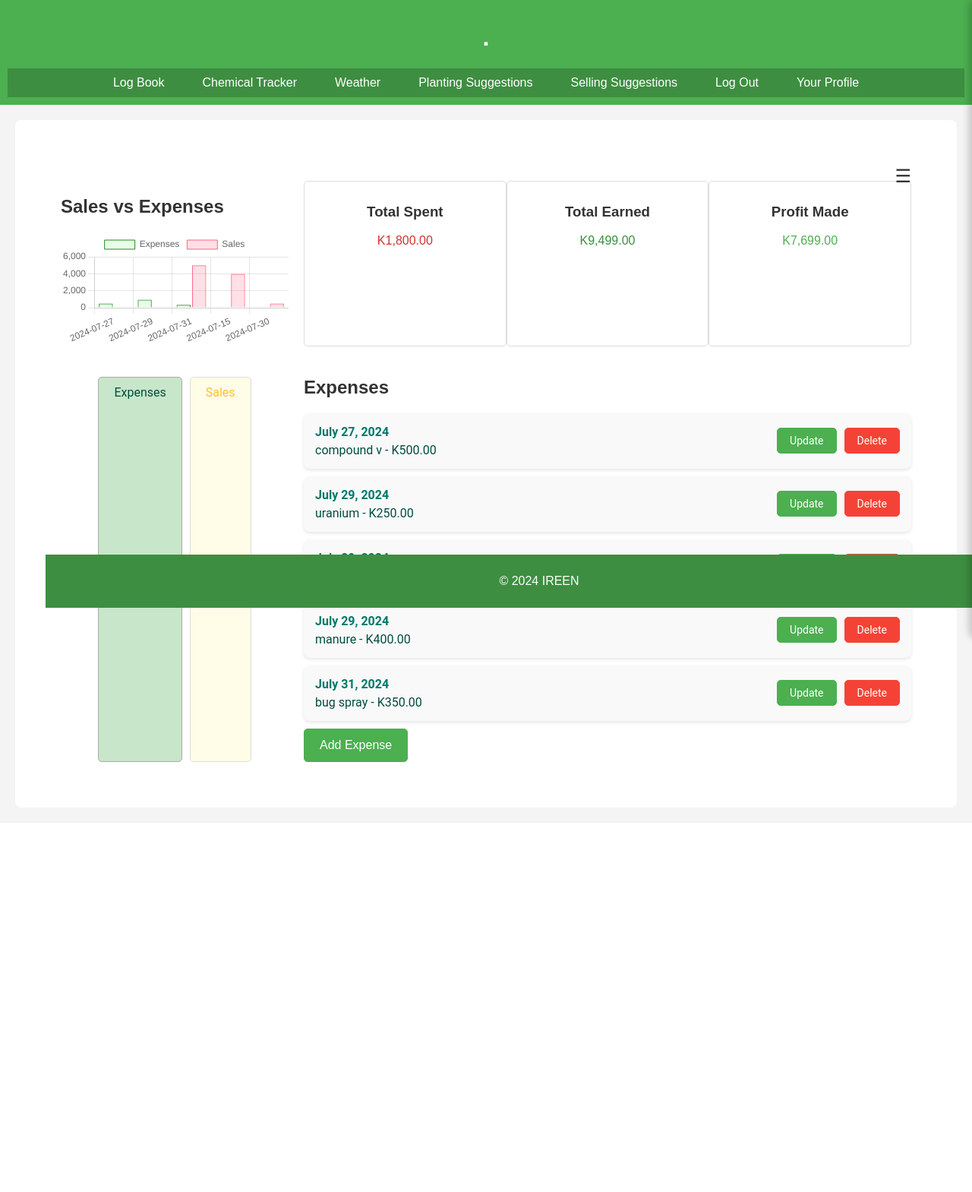
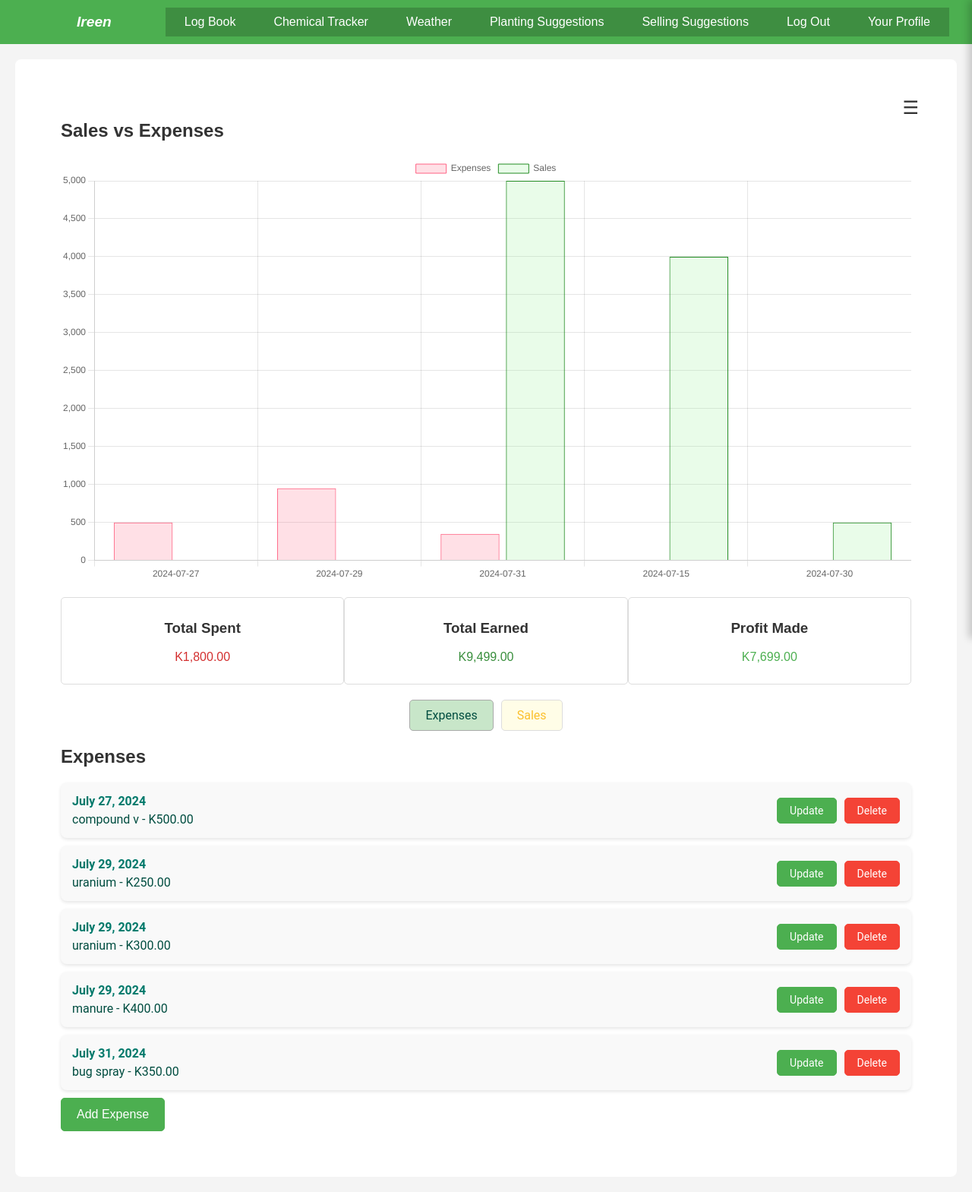
Before and after one commit to mwizG/manhatton, a Django app: page /logbook/ in a window 1280 px wide. Shown: the whole page at 76% size. Before the commit the page ends 1003 px from the top, so only its background shows below. Run offline with Django 5.2, Linux system fonts and the light colour scheme; a user stored in the database is signed in; data comes from the database, SQL or seed files in the repository.

Commit message:
fixing designs

```diff
--- a/ireen/logbook/static/logbook/css/logbook.css
+++ b/ireen/logbook/static/logbook/css/logbook.css
@@ -10,6 +10,9 @@
     font-family: Arial, sans-serif;
     position: relative;
     margin-right: 0; /* No margin for sidebar, adjust dynamically with JavaScript */
+
+    grid-template-columns: 1fr ; /* Sidebar and content for medium screens */
+
 }
 
 
@@ -131,11 +134,17 @@
     font-size: 24px;
     cursor: pointer;
     position: absolute;
-    top: 20px;
-    right: 20px;
+    top: 10px;
+    right: 10px;
     z-index: 2;
     transition: opacity 0.3s ease;
 }
+
+
+
+
+
+
 
 /* Chart section */
 .chart-section {
--- a/ireen/logbook/templates/logbook/index.html
+++ b/ireen/logbook/templates/logbook/index.html
@@ -60,15 +60,17 @@
                         {
                             label: 'Expenses',
                             data: expenses,
-                            backgroundColor: 'rgba(144, 238, 144, 0.2)',  // Light green
-                            borderColor: 'rgba(34, 139, 34, 1)',       // Dark green
+
+                            backgroundColor: 'rgba(255, 99, 132, 0.2)',  // Light pink
+
+                            borderColor: 'rgba(255, 99, 132, 1)',       // Dark pink
                             borderWidth: 1
                         },
                         {
                             label: 'Sales',
                             data: sales,
-                            backgroundColor: 'rgba(255, 99, 132, 0.2)',  // Light pink
-                            borderColor: 'rgba(255, 99, 132, 1)',       // Dark pink
+                            backgroundColor: 'rgba(144, 238, 144, 0.2)',  // Light green
+                            borderColor: 'rgba(34, 139, 34, 1)',       // Dark green
                             borderWidth: 1
                         }
                     ]
@@ -102,12 +104,12 @@
                     <option value="date_range" {% if filter_by == 'date_range' %}selected{% endif %}>Date Range</option>
                     <option value="amount_spent" {% if filter_by == 'amount_spent' %}selected{% endif %}>Amount Spent</option>
                     <option value="amount_earned" {% if filter_by == 'amount_earned' %}selected{% endif %}>Amount Earned</option>
-                    <option value="product" {% if filter_by == 'product' %}selected{% endif %}>Product</option>
-                    <option value="item" {% if filter_by == 'item' %}selected{% endif %}>Item</option>
+                    <option value="product" {% if filter_by == 'product' %}selected{% endif %}>Product sold</option>
+                    <option value="item" {% if filter_by == 'item' %}selected{% endif %}>product bought</option>
                 </select>
 
                 <input type="date" name="filter_value" id="filter_value" value="{{ filter_value }}">
-                <input type="text" name="filter_value" id="filter_value_text" value="{{ filter_value_text }}">
+                <input type="text" name="filter_value" id="filter_value_text"  placeholder='enter product'value="{{ filter_value_text }}">
                 <input type="date" name="filter_range_start" id="filter_range_start" value="{{ filter_range_start }}">
                 <input type="date" name="filter_range_end" id="filter_range_end" value="{{ filter_range_end }}">
 
--- a/ireen/static/css/main.css
+++ b/ireen/static/css/main.css
@@ -10,9 +10,45 @@
 header {
     background-color: #4CAF50; /* Farm green */
     color: white;
-    padding: 10px;
+    padding: 10px 20px; /* Adjust padding for better spacing */
     text-align: center;
     position: relative;
+    display: flex;
+    align-items: center; /* Center items vertically */
+    justify-content: space-between; /* Space out hamburger and title */
+}
+
+header h2{
+    margin: 0; /* Remove default margin */
+    font-size: 1.2em; /* Adjust font size to be smaller */
+    flex: 1; /* Take up available space */
+    text-align: center; /* Center the text */
+     /* Makes the text cursive */
+}
+
+.cursive-heading {
+    font-style: italic; /* Makes the text cursive */
+}
+.hamburger {
+    display: block;
+    cursor: pointer;
+    width: 30px;
+    height: 30px;
+    position: absolute;
+    top: 15px;
+    left: 20px; /* Adjust the position */
+    z-index: 1; /* Ensure it's above other content */
+}
+
+.hamburger div {
+    background-color: white;
+    height: 4px;
+    margin: 6px 0;
+}
+
+/* Show the menu when the hamburger is clicked */
+nav ul.active {
+    display: block;
 }
 
 nav {
@@ -50,6 +86,7 @@
     border-radius: 8px;
 }
 
+/* Footer styles */
 footer {
     background-color: #3E8E41; /* Match sidebar color */
     color: white;
@@ -60,44 +97,13 @@
     bottom: 0;
 }
 
-/* Hamburger menu */
-.hamburger {
-    display: block;
-    cursor: pointer;
-    width: 30px;
-    height: 30px;
-    position: absolute;
-    top: 15px;
-    left: 15px;
-}
+/* Responsive design */
 
-.hamburger div {
-    background-color: white;
-    height: 4px;
-    margin: 6px 0;
-}
+@media (min-width: 600px) {
+    header {
+        padding: 10px 30px; /* Adjust padding for larger screens */
+    }
 
-/* Show the menu when the hamburger is clicked */
-nav ul.active {
-    display: block;
-}
-
-/* Layout styles */
-.container {
-    display: grid;
-    grid-template-columns: 1fr;
-    gap: 20px;
-}
-
-.sidebar {
-    background-color: #3E8E41; /* Sidebar color */
-    padding: 15px;
-    border-radius: 8px;
-    color: white;
-}
-
-/* Responsive design */
-@media (min-width: 600px) {
     .hamburger {
         display: none; /* Hide hamburger on larger screens */
     }
@@ -112,9 +118,6 @@
         margin: 0 15px;
     }
 
-    .container {
-        grid-template-columns: 1fr 3fr; /* Sidebar and content for medium screens */
-    }
 
     .sidebar {
         grid-column: 1 / 2; /* Sidebar in the first column */
@@ -126,13 +129,4 @@
         padding: 40px; /* Increase padding for larger screens */
     }
 
-    .container {
-        grid-template-columns: 1fr 4fr; /* More space for content on large screens */
-    }
 }
-
-@media (min-width: 1024px) {
-    .container {
-        grid-template-columns: 1fr 5fr; /* More space for content on extra-large screens */
-    }
-}
--- a/ireen/templates/base.html
+++ b/ireen/templates/base.html
@@ -15,12 +15,12 @@
 </head>
 <body>
     <header>
-        <h1>.</h1>
         <div class="hamburger" onclick="toggleMenu()">
             <div></div>
             <div></div>
             <div></div>
         </div>
+        <h2 class="cursive-heading">Ireen</h2>
         <nav>
             <ul id="nav-ul">
                 <li><a href="{% url 'logbook:logbook' %}">Log Book</a></li>
@@ -38,13 +38,14 @@
             </ul>
         </nav>
     </header>
+
     <main>
         {% block content %}
         <!-- Main content will be inserted here -->
         {% endblock %}
     </main>
-    <footer>
+    <!-- <footer>
         <p>&copy; 2024 IREEN</p>
-    </footer>
+    </footer> -->
 </body>
 </html>
```
